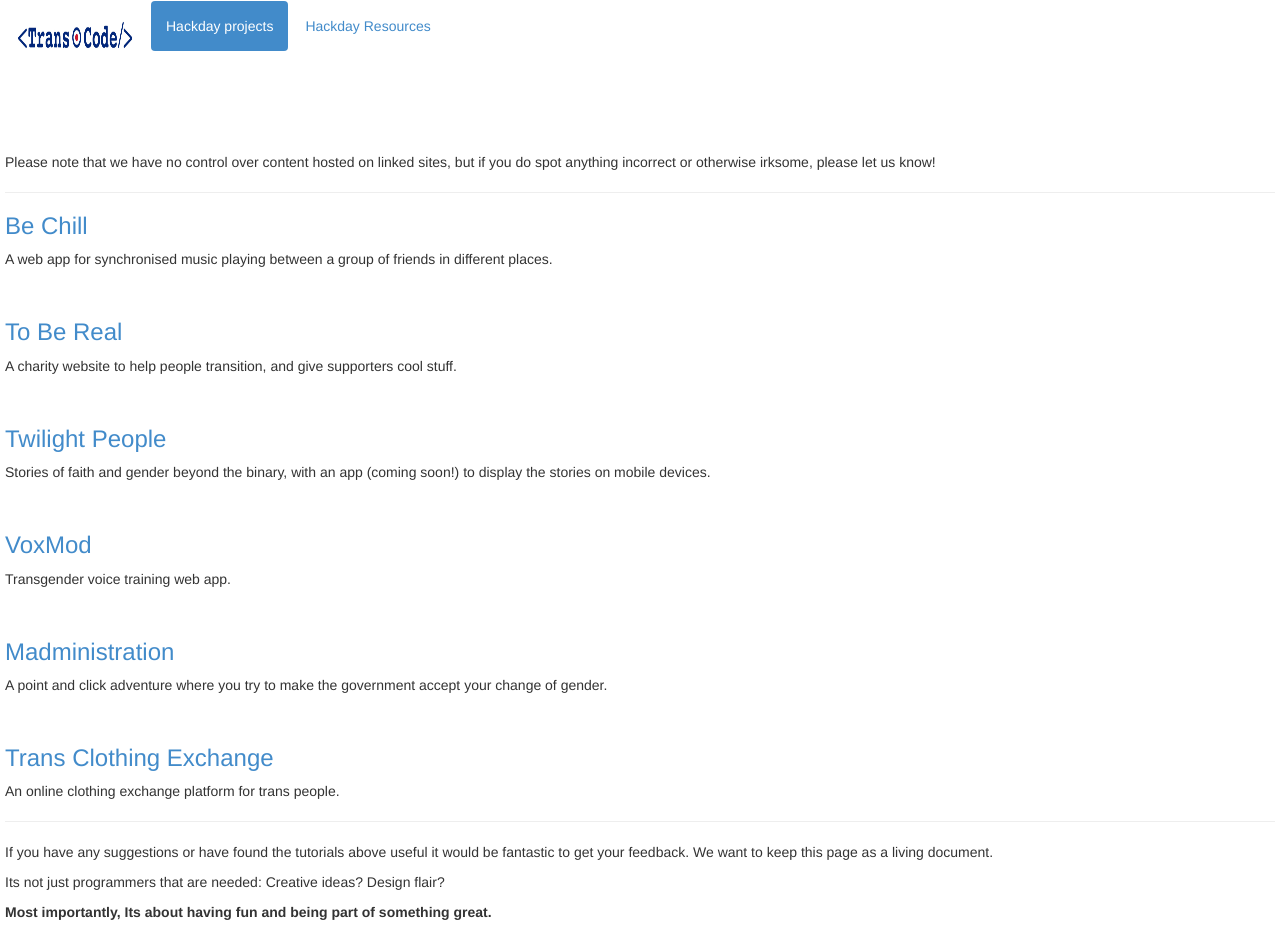
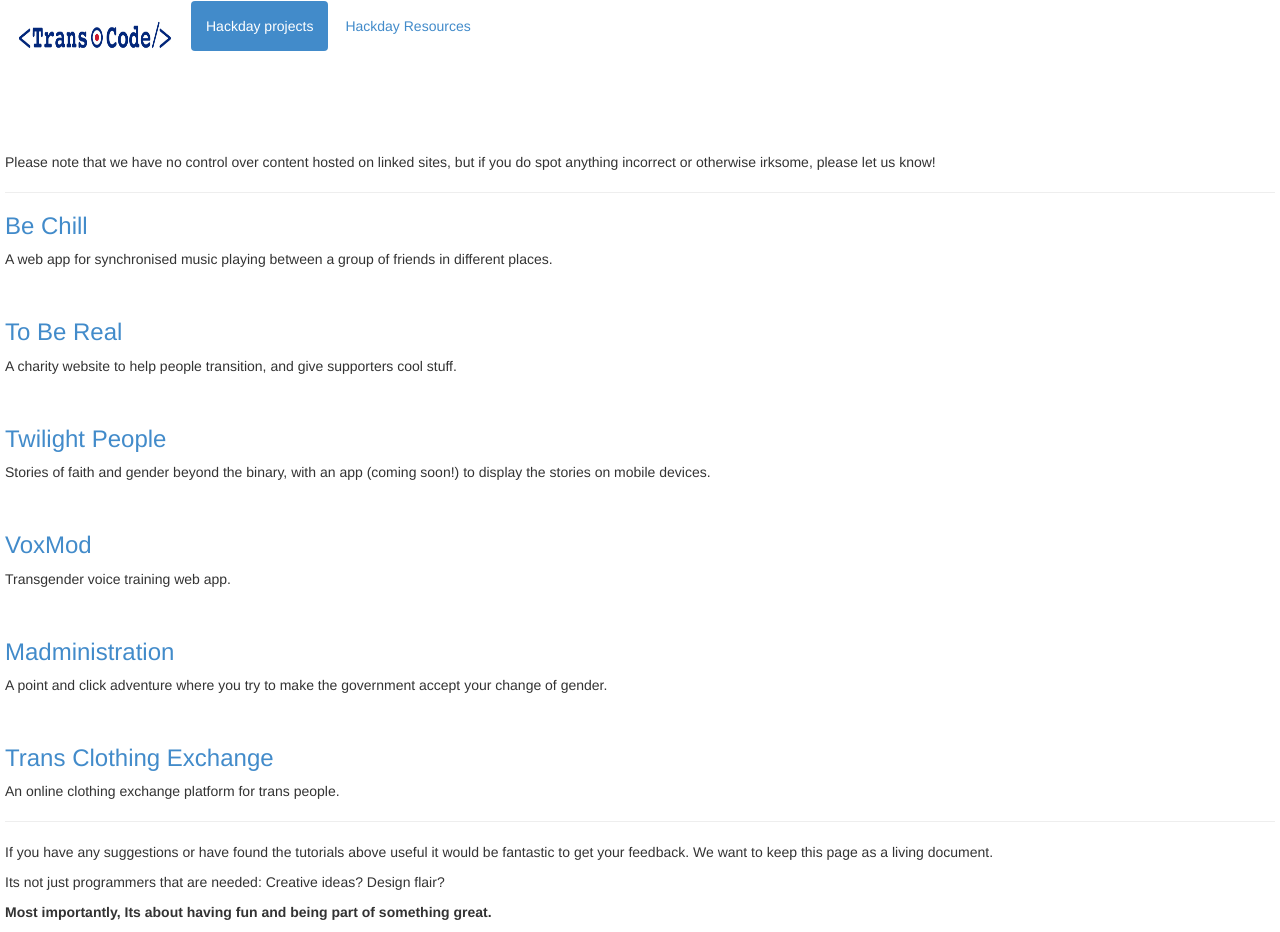
Before and after one commit to Trans-Code/Trans-Code.github.io, a Jekyll site: the page built from index.html, in a window 1280 px wide. Built offline with Jekyll 4.4.1, drawn with Linux system fonts in a browser that asks for light colours.

Commit message:
Update default.html

```diff
--- a/_layouts/default.html
+++ b/_layouts/default.html
@@ -14,7 +14,7 @@
     <div class="container-fluid">
       <div class="navbar-header">
         <a id="trans-code-link" href="http://trans-code.org" class="navbar-brand">
-          <img height="40" width="120" alt="Trans-code" src="images/cropped-cropped-TransCode_transparent2.jpg" />
+          <img height="40" width="160" alt="Trans-code" src="images/cropped-cropped-TransCode_transparent2.jpg" />
         </a>
         <ul class="nav navbar-nav nav-pills pull-left">
           <li class="active"><a href="index.html">Hackday projects</a></li>
```
